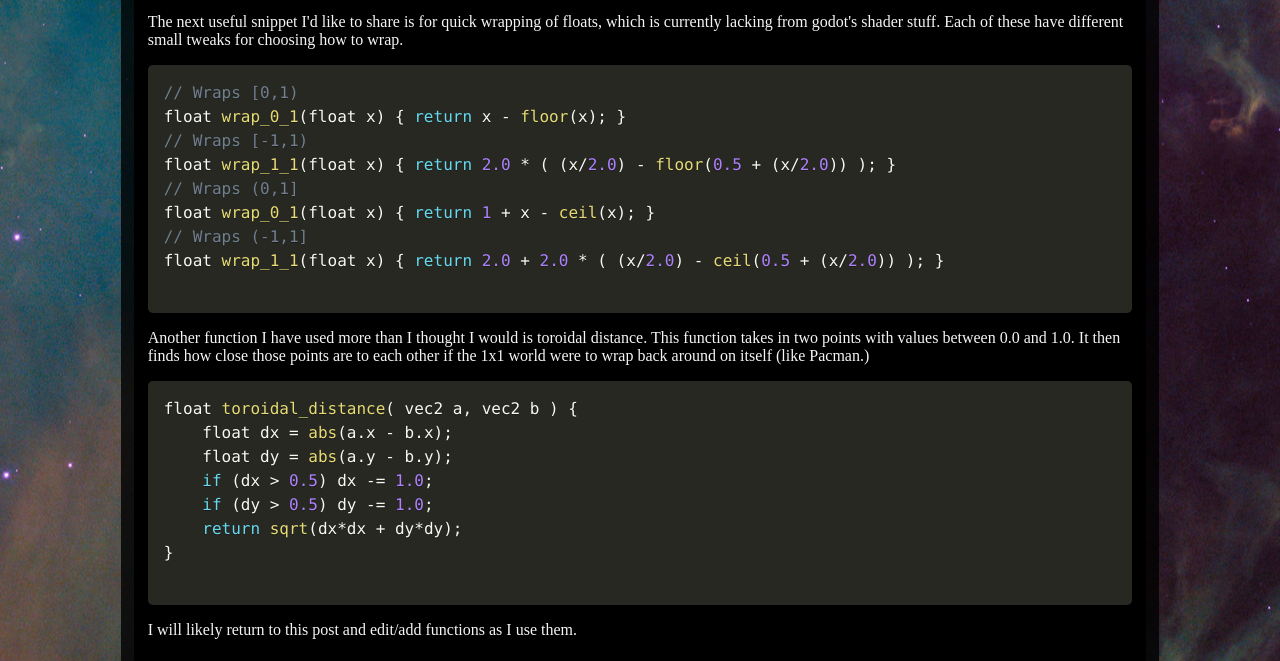
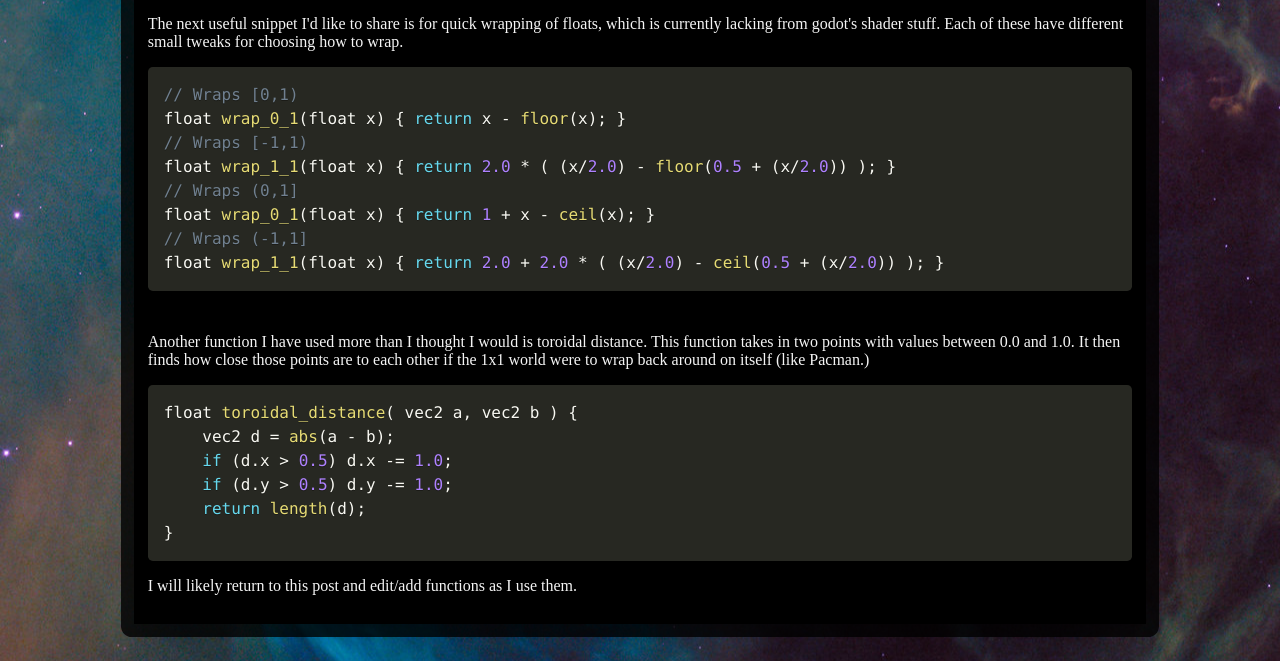
Before and after one commit to cgbeutler/corybeutler.github.io, a plain HTML site: page posts/2020-08-26/godot-shader-helpers.html in a window 1280 px wide. Shown: the part 607-1268 px from the top of the page. Drawn offline with Linux system fonts and the light colour scheme.

Commit message:
minor tweaks

```diff
--- a/posts/2020-08-26/godot-shader-helpers.html
+++ b/posts/2020-08-26/godot-shader-helpers.html
@@ -44,9 +44,9 @@ const vec3 Y_HD = vec3(0.2126, 0.7152, 0.0722);
 float rgb_to_y( vec3 c ) { return dot(c, Y_SD); }
 float rgb_to_y_hd( vec3 c ) { return dot(c, Y_SD); }
 vec3 to_black_and_white( vec3 c ) { return vec3(rgb_to_y(c)); }
-vec3 to_black_and_white_hd( vec3 c ) { return vec3(rgb_to_y_hd(c)); }
-            </code></pre>
+vec3 to_black_and_white_hd( vec3 c ) { return vec3(rgb_to_y_hd(c)); }</code></pre>
 
+            <br>
             <p> The next useful snippet I'd like to share is for quick wrapping of floats, which is currently lacking from godot's shader stuff. Each of these have different small tweaks for choosing how to wrap. </p>
 
             <pre><code class="language-clike">
@@ -57,20 +57,18 @@ float wrap_1_1(float x) { return 2.0 * ( (x/2.0) - floor(0.5 + (x/2.0)) ); }
 // Wraps (0,1]
 float wrap_0_1(float x) { return 1 + x - ceil(x); }
 // Wraps (-1,1]
-float wrap_1_1(float x) { return 2.0 + 2.0 * ( (x/2.0) - ceil(0.5 + (x/2.0)) ); }
-            </code></pre>
+float wrap_1_1(float x) { return 2.0 + 2.0 * ( (x/2.0) - ceil(0.5 + (x/2.0)) ); }</code></pre>
 
+            <br>
             <p> Another function I have used more than I thought I would is toroidal distance. This function takes in two points with values between 0.0 and 1.0. It then finds how close those points are to each other if the 1x1 world were to wrap back around on itself (like Pacman.) </p>
 
             <pre><code class="language-clike">
 float toroidal_distance( vec2 a, vec2 b ) {
-	float dx = abs(a.x - b.x);
-	float dy = abs(a.y - b.y);
-	if (dx > 0.5) dx -= 1.0;
-	if (dy > 0.5) dy -= 1.0;
-	return sqrt(dx*dx + dy*dy);
-}
-            </code></pre>
+	vec2 d = abs(a - b);
+	if (d.x > 0.5) d.x -= 1.0;
+	if (d.y > 0.5) d.y -= 1.0;
+	return length(d);
+}</code></pre>
 
             <p>
                 I will likely return to this post and edit/add functions as I use them.
```
